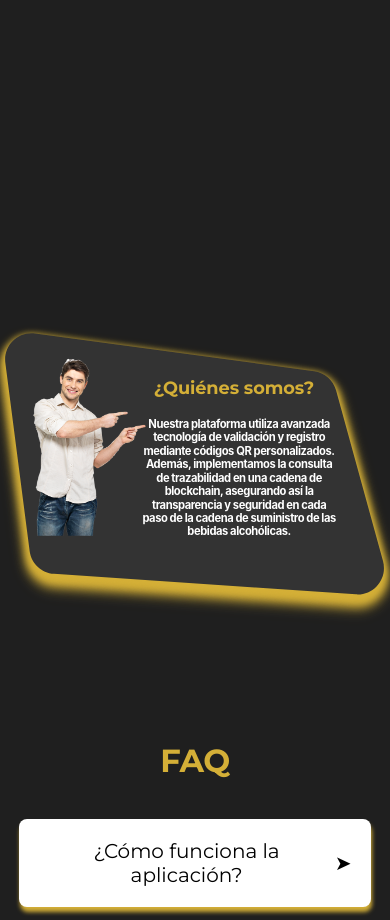
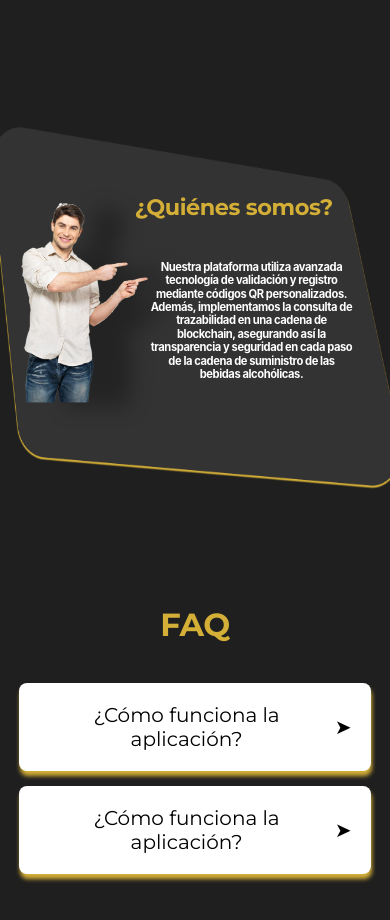
Before and after one commit to AlejandroV074/app-holy, a React (Create React App) app: page / in a window 390 px wide. Shown: the part 740-1660 px from the top of the page. Built offline with nearby package versions, Linux system fonts and the light colour scheme.

Commit message:
style: se quita svg se agrega png - modificacion responsive

```diff
--- a/src/frontend/form/form.css
+++ b/src/frontend/form/form.css
@@ -1,12 +1,15 @@
-svg {
+.svg {
+    position: relative;
     width: 100%;
     height: auto;
     flex-shrink: 0;
-    filter: drop-shadow(0px 4px 4px #D4AF37) drop-shadow(0px 4px 4px #D4AF37) drop-shadow(0px 4px 4px #D4AF37);
 }
 
 .titulo {
-    fill: #D4AF37;
+    position: absolute;
+    top: 120px;
+    left: 540px;
+    color: #D4AF37;
     font-family: 'Montserrat';
     font-size: 4rem;
     font-style: normal;
@@ -29,18 +32,23 @@
     transform: translateY(-50%);
 }
 
-.father{
+.father {
     position: relative;
 }
 
-image {
+.imagen-form {
     max-width: 100%;
-
+    filter: drop-shadow(40px 5px 10px rgba(0, 0, 0, 0.3));
+    position: absolute;
+    top: 1%;
+    left: 5%;
+    width: 480px;
+    height: 770px;
 }
 
 @media (max-width: 1080px) {
 
-    svg {
+    .svg {
         width: 108%;
         height: 600px;
         margin: -10%;
@@ -56,27 +64,51 @@
         left: 34%;
         width: 57%;
     }
+
+    .titulo {
+        width: 111%;
+        font-size: 3rem;
+        top: 3%;
+        left: 3%;
+    }
+
+    .imagen-form {
+        max-width: 100%;
+        width: 35%;
+        height: 101%;
+    }
 }
 
 @media (max-width: 768px) {
-    text {
-        font-size: 4rem;
+    .titulo {
+        font-size: 1.4rem;
+        top: 4%;
+        width: 92%;
+        left: 15%;
     }
 
-    svg {
+    .svg {
         width: 108%;
-        height: 600px;
+        height: 362px;
         margin: -10%;
-    }
-
-    .fonttext {
-        width: 108%;
-        font-size: 4rem;
+        left: 3%;
+        margin-bottom: 20%;
     }
 
     .fonttext {
         font-size: 0.7rem;
-        left: 34%;
-        width: 57%;
+        left: 37%;
+        width: 58%;
+        top: 40%;
     }
+
+    .imagen-form {
+        width: 44%;
+        max-height: 58%;
+        filter: drop-shadow(40px 5px 10px rgba(0, 0, 0, 0.3));
+        position: absolute;
+        top: 8%;
+        left: -4%;
+    }
+
 }
--- a/src/frontend/form/form.js
+++ b/src/frontend/form/form.js
@@ -1,20 +1,17 @@
 import React from 'react';
-import './form.css'
+import './form.css';
 
 function Forma({ backgroundImage, texto, textoAdicional }) {
     return (
         <div className='father'>
-            <svg xmlns="http://www.w3.org/2000/svg" width="1374" height="951" viewBox="0 0 1374 951" fill="none">
-                <g filter="url(#filter0_ddd_25_423)" style={{ position: 'relative' }}>
-                    <path d="M4.872 107.871C-3.13386 45.8946 49.85 -6.79696 111.781 1.55182L1118.33 137.242C1156.08 142.331 1187.14 169.477 1197.24 206.207L1366.53 821.967C1383.87 885.044 1333.75 946.365 1268.49 941.932L180.173 868.017C134.953 864.945 98.2 830.357 92.3934 785.406L4.872 107.871Z" fill="#333333" />
-                    <image href={backgroundImage} x="50" y="0" width="500" height="800" style={{ maxWidth: '100%' }} />
-                    <text className='titulo' x="540" y="220" >
-                        {texto}
-                    </text>
-
-                </g>
-            </svg>
-            <p className='fonttext' x="-50" y="420" style={{ position: 'absolute' }}>
+            <div className='svg'>
+                <img className='svg' src='/images/Rectangle 70.png' alt="imagen-forma" />
+            </div>
+            <img className="imagen-form" src={backgroundImage} alt="Background" />
+            <h1 className='titulo' >
+                {texto}
+            </h1>
+            <p className='fonttext' >
                 {textoAdicional}
             </p>
         </div>
```
